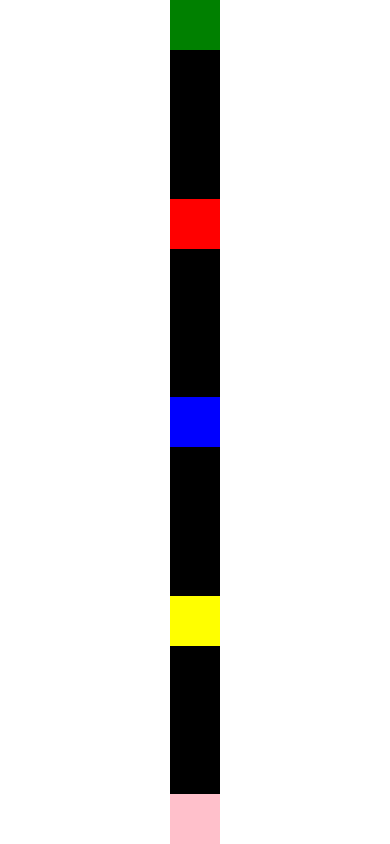
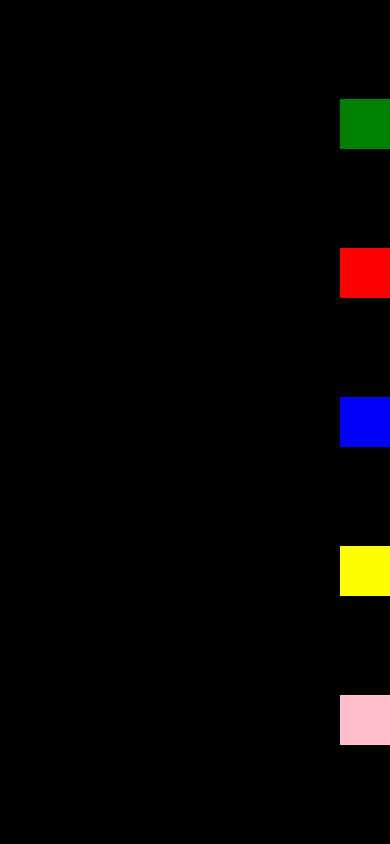
Before and after one commit to WellintonCamboim/cod3r-react-native, a React Native app in the folder fundReactNative/: screen / in a window 390 px wide. Built offline with nearby package versions, Linux system fonts and the light colour scheme.

Commit message:
Usando Flexbox #02

```diff
--- a/fundReactNative/src/App.js
+++ b/fundReactNative/src/App.js
@@ -20,6 +20,7 @@
 import DigiteSeuNome from './components/DigiteSeuNome'
 import Quadrado from './components/layout/Quadrado'
 import FlexboxV1 from './components/layout/FlexboxV1'
+import FlexboxV2 from './components/layout/FlexboxV2'
 
 
 // function App() {
@@ -32,10 +33,10 @@
     <SafeAreaView style={style.App}>
 
 
-
-        <FlexboxV1 />
+        <FlexboxV2 />
 
         {/* <Aleatorio x={50} y={40}/>
+        <FlexboxV1 />
         <DigiteSeuNome />
         <ListaProdutosV2 />
         <ListaProdutos />
--- /dev/null
+++ b/fundReactNative/src/components/layout/FlexboxV2.js
@@ -0,0 +1,25 @@
+import React from 'react'
+import { View, StyleSheet } from 'react-native'
+import Quadrado from './Quadrado'
+
+export default props => {
+    return (
+        <View style={style.FlexV2}>
+            <Quadrado color="green"/>
+            <Quadrado color="red" />
+            <Quadrado color="blue" />
+            <Quadrado color="yellow" />
+            <Quadrado color="pink" />
+        </View>
+    )
+}
+
+const style = StyleSheet.create({
+    FlexV2: {
+        flex: 1,
+        width: '100%',
+        justifyContent: "space-evenly",
+        alignItems: "flex-end",
+        backgroundColor: '#000',
+    },
+})
```
